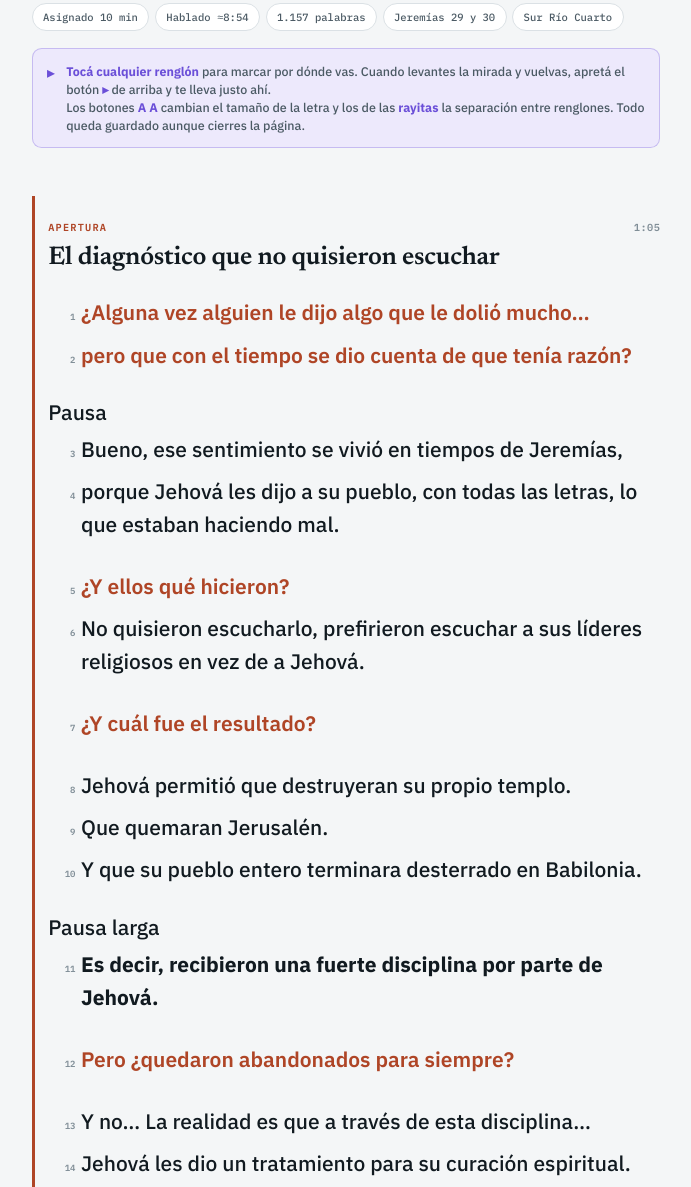
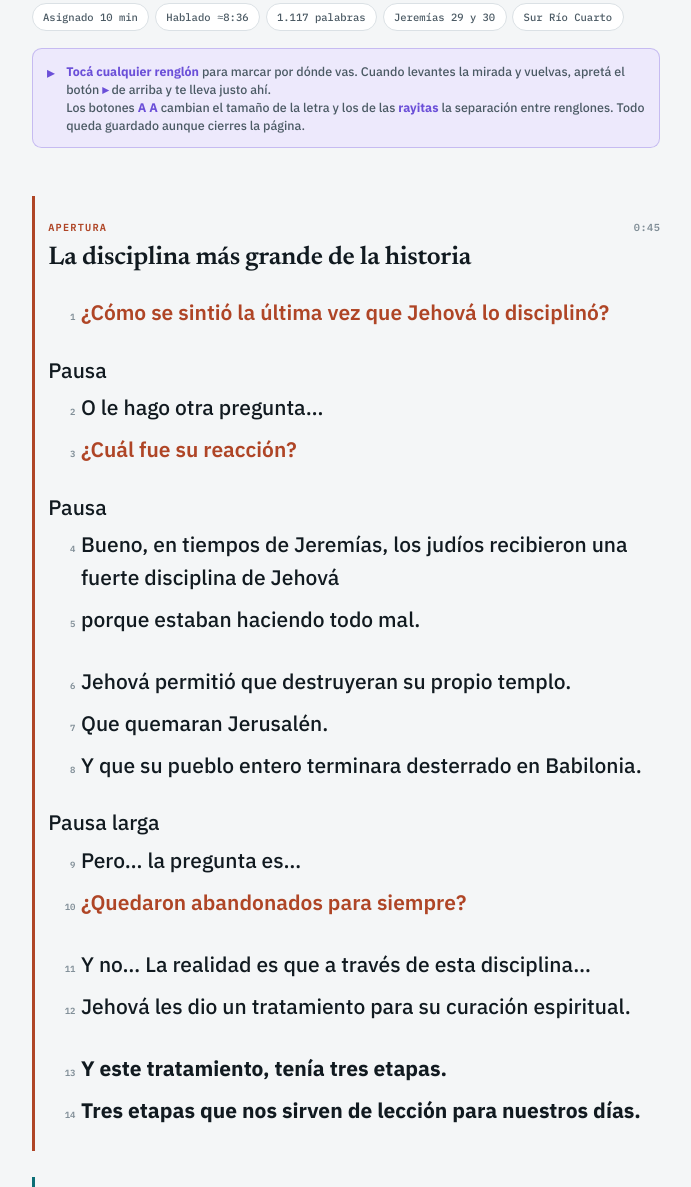
Before and after one commit to gustavontejada-create/AgenZoft, a plain HTML site: page notas/hasta-el-grado-debido-v2.html in a window 1280 px wide. Shown: the part 211-1398 px from the top of the page, without its empty margins (294-985 px from the left). Drawn offline with Linux system fonts and the light colour scheme.

Commit message:
notas: nueva introduccion de la v2 (pregunta sobre la disciplina recibida)
Co-Authored-By: Claude Opus 5 <noreply@anthropic.com>
Claude-Session: https://claude.ai/code/session_01RJDcjmYHBMfXyZJCf8TeYQ

```diff
--- a/notas/hasta-el-grado-debido-v2.html
+++ b/notas/hasta-el-grado-debido-v2.html
@@ -398,8 +398,8 @@
     <h1>Jehov&aacute; disciplina a sus siervos hasta el grado debido</h1>
     <div class="facts">
       <span class="fact">Asignado 10 min</span>
-      <span class="fact">Hablado &asymp;8:54</span>
-      <span class="fact">1.157 palabras</span>
+      <span class="fact">Hablado &asymp;8:36</span>
+      <span class="fact">1.117 palabras</span>
       <span class="fact">Jerem&iacute;as 29 y 30</span>
       <span class="fact">Sur R&iacute;o Cuarto</span>
     </div>
@@ -412,29 +412,26 @@
   <!-- ==================== APERTURA ==================== -->
   <section id="s0" class="p0" data-label="Apertura" data-color="--s4">
     <div class="shead">
-      <div class="stag"><span>Apertura</span><span class="time">1:05</span></div>
-      <h2>El diagn&oacute;stico que no quisieron escuchar</h2>
+      <div class="stag"><span>Apertura</span><span class="time">0:45</span></div>
+      <h2>La disciplina m&aacute;s grande de la historia</h2>
     </div>
 
     <div class="g">
-      <div class="l ask"><span class="n"></span><span class="t">&iquest;Alguna vez alguien le dijo algo que le doli&oacute; mucho&hellip;</span></div>
-      <div class="l ask"><span class="n"></span><span class="t">pero que con el tiempo se dio cuenta de que ten&iacute;a raz&oacute;n?</span></div>
+      <div class="l ask"><span class="n"></span><span class="t">&iquest;C&oacute;mo se sinti&oacute; la &uacute;ltima vez que Jehov&aacute; lo disciplin&oacute;?</span></div>
     </div>
 
     <div class="pause">Pausa</div>
 
     <div class="g">
-      <div class="l"><span class="n"></span><span class="t">Bueno, ese sentimiento se vivi&oacute; en tiempos de Jerem&iacute;as,</span></div>
-      <div class="l"><span class="n"></span><span class="t">porque Jehov&aacute; les dijo a su pueblo, con todas las letras, lo que estaban haciendo mal.</span></div>
+      <div class="l"><span class="n"></span><span class="t">O le hago otra pregunta&hellip;</span></div>
+      <div class="l ask"><span class="n"></span><span class="t">&iquest;Cu&aacute;l fue su reacci&oacute;n?</span></div>
     </div>
 
-    <div class="g">
-      <div class="l ask"><span class="n"></span><span class="t">&iquest;Y ellos qu&eacute; hicieron?</span></div>
-      <div class="l"><span class="n"></span><span class="t">No quisieron escucharlo, prefirieron escuchar a sus l&iacute;deres religiosos en vez de a Jehov&aacute;.</span></div>
-    </div>
+    <div class="pause">Pausa</div>
 
     <div class="g">
-      <div class="l ask"><span class="n"></span><span class="t">&iquest;Y cu&aacute;l fue el resultado?</span></div>
+      <div class="l"><span class="n"></span><span class="t">Bueno, en tiempos de Jerem&iacute;as, los jud&iacute;os recibieron una fuerte disciplina de Jehov&aacute;</span></div>
+      <div class="l"><span class="n"></span><span class="t">porque estaban haciendo todo mal.</span></div>
     </div>
 
     <div class="g">
@@ -446,11 +443,8 @@
     <div class="pause">Pausa larga</div>
 
     <div class="g">
-      <div class="l key"><span class="n"></span><span class="t">Es decir, recibieron una fuerte disciplina por parte de Jehov&aacute;.</span></div>
-    </div>
-
-    <div class="g">
-      <div class="l ask"><span class="n"></span><span class="t">Pero &iquest;quedaron abandonados para siempre?</span></div>
+      <div class="l"><span class="n"></span><span class="t">Pero&hellip; la pregunta es&hellip;</span></div>
+      <div class="l ask"><span class="n"></span><span class="t">&iquest;Quedaron abandonados para siempre?</span></div>
     </div>
 
     <div class="g">
@@ -462,6 +456,7 @@
       <div class="l key"><span class="n"></span><span class="t">Y este tratamiento, ten&iacute;a tres etapas.</span></div>
       <div class="l key"><span class="n"></span><span class="t">Tres etapas que nos sirven de lecci&oacute;n para nuestros d&iacute;as.</span></div>
     </div>
+
   </section>
 
   <!-- ==================== PUNTO 1 ==================== -->
```
